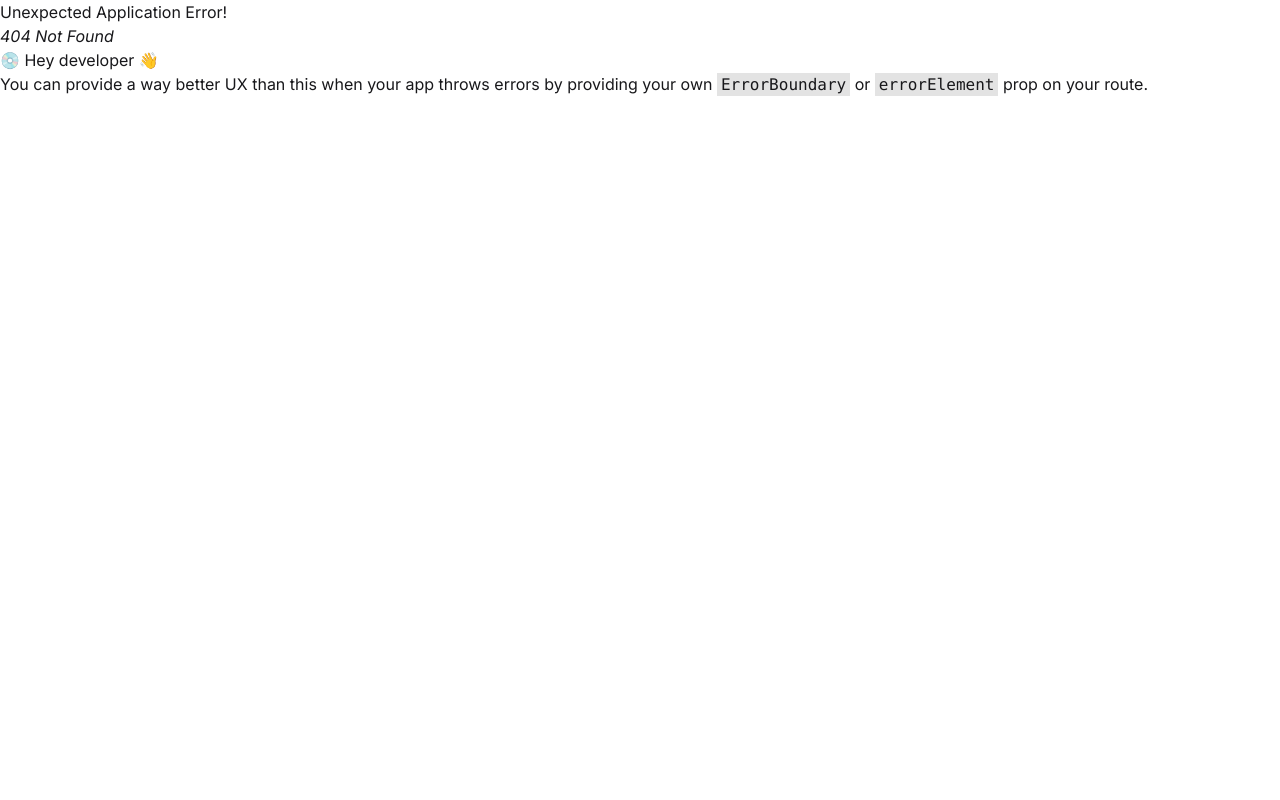
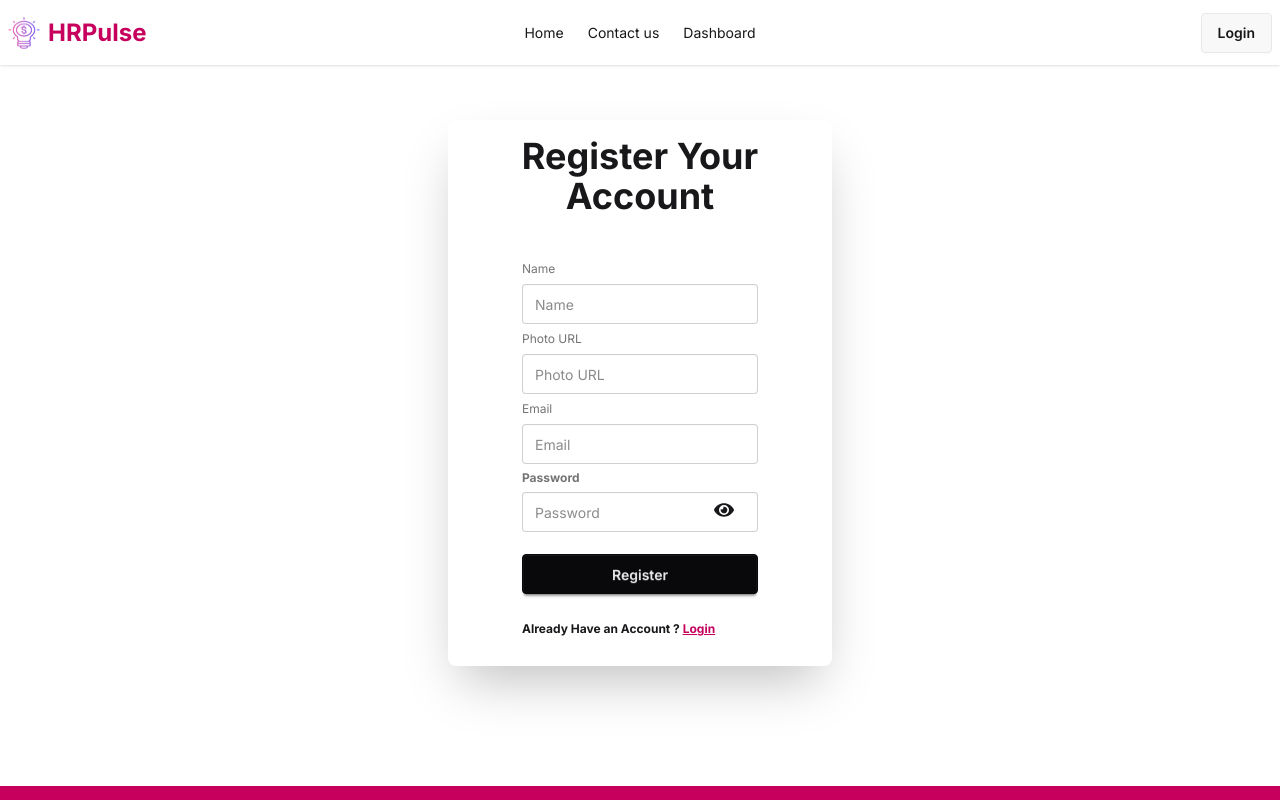
Before and after one commit to razaulkarim2410/hr-pulse-client, a React (Vite) app: page /register in a window 1280 px wide. Before the commit this address had no page. Shown: the top 800 px of the page. Built offline with nearby package versions, Linux system fonts and the light colour scheme.

Commit message:
create login form

```diff
--- a/package.json
+++ b/package.json
@@ -11,6 +11,7 @@
   },
   "dependencies": {
     "@tailwindcss/vite": "^4.1.11",
+    "firebase": "^11.10.0",
     "framer-motion": "^12.23.3",
     "lucide-react": "^0.525.0",
     "react": "^19.1.0",
@@ -19,6 +20,7 @@
     "react-icons": "^5.5.0",
     "react-responsive-carousel": "^3.2.23",
     "react-router": "^7.6.3",
+    "sweetalert2": "^11.22.2",
     "tailwindcss": "^4.1.11"
   },
   "devDependencies": {
--- /dev/null
+++ b/src/Pages/Login/Login.jsx
@@ -0,0 +1,54 @@
+import React, { useState } from 'react';
+import { FaEye } from 'react-icons/fa';
+import { Link } from 'react-router';
+
+const Login = () => {
+
+  const [showPassword, setShowPassword] = useState(false);
+
+  const handleLogin = (e) => {
+    e.preventDefault();
+    const form = e.target
+    const email = form.email.value
+    const password = form.password.value
+    console.log({ email, password })
+  }
+
+  return (
+    <div className="card bg-base-100 w-full max-w-sm shrink-0 shadow-2xl my-30 flex items-center justify-center mx-auto">
+      <h1 className="text-4xl font-bold text-center">Login now!</h1>
+      <form onSubmit={handleLogin} className="card-body">
+
+        <fieldset className="fieldset">
+
+          <label className="label">Email</label>
+          <input type="email"  name='email' className="input" placeholder="Email" />
+
+          <label className="label text-xs font-bold">Password</label>
+          <div className='relative'>
+            <input
+              name='password'
+
+              type={showPassword ? 'text' : 'password'}
+              className="input"
+              placeholder="Password"
+              required
+            />
+            <button
+              type="button"
+              onClick={() => setShowPassword(!showPassword)}
+              className='absolute top-3 right-4'
+            >
+              <FaEye size={20} />
+            </button>
+          </div>
+
+          <button type='submit' className="btn btn-neutral mt-4">LogIn</button>
+          <p className='text-l font-bold pt-5'>Don't Have an Account ? {" "} <Link className='underline  text-pink-700' to={'/register'}>Register</Link></p>
+        </fieldset>
+      </form>
+    </div>
+  );
+};
+
+export default Login;
--- /dev/null
+++ b/src/Pages/Register/Register.jsx
@@ -0,0 +1,64 @@
+import React from 'react';
+import { useState } from 'react';
+import { FaEye } from 'react-icons/fa';
+import { Link } from 'react-router';
+
+const Register = () => {
+
+  const [showPassword, setShowPassword] = useState(false);
+
+  const handleRegister = e => {
+
+    e.preventDefault();
+    const form = e.target;
+    const name = form.name.value;
+
+    const photo = form.photo.value;
+    const email = form.email.value;
+    const password = form.password.value;
+    console.log({ name, photo, email, password })
+  }
+  return (
+    <div className="card bg-base-100 w-full max-w-sm shrink-0 shadow-2xl my-30 flex items-center justify-center mx-auto">
+      <h2 className='text-4xl font-bold text-center py-4'>Register Your Account</h2>
+      <form onSubmit={handleRegister} className="card-body">
+
+        <fieldset className="fieldset">
+
+          <label className="label">Name</label>
+          <input type="text" required name='name' className="input" placeholder="Name" />
+
+          <label className="label">Photo URL</label>
+          <input type="text" required name='photo' className="input" placeholder="Photo URL" />
+
+          <label className="label">Email</label>
+          <input type="email" required name='email' className="input" placeholder="Email" />
+
+          <label className="label text-xs font-bold">Password</label>
+          <div className='relative'>
+            <input
+              name='password'
+
+              type={showPassword ? 'text' : 'password'}
+              className="input"
+              placeholder="Password"
+              required
+            />
+            <button
+              type="button"
+              onClick={() => setShowPassword(!showPassword)}
+              className='absolute  top-2 right-6'
+            >
+              <FaEye size={20} />
+            </button>
+          </div>
+
+          <button type='submit' className="btn btn-neutral mt-4">Register</button>
+          <p className='text-l font-bold pt-5'>Already Have an Account ?{" "} <Link className='underline font-bold text-pink-700 ' to={'/login'}>Login</Link></p>
+        </fieldset>
+      </form>
+    </div>
+  );
+};
+
+export default Register;
--- /dev/null
+++ b/src/firebase/firebase.config.js
@@ -0,0 +1,20 @@
+// Import the functions you need from the SDKs you need
+import { initializeApp } from "firebase/app";
+import { getAuth } from "firebase/auth";
+// TODO: Add SDKs for Firebase products that you want to use
+// https://firebase.google.com/docs/web/setup#available-libraries
+
+// Your web app's Firebase configuration
+const firebaseConfig = {
+  apiKey: "AIzaSyAY5PVpLzAEgiXu1LZyxZt-liJ3JMjYC08",
+  authDomain: "hr-pulse-b9fea.firebaseapp.com",
+  projectId: "hr-pulse-b9fea",
+  storageBucket: "hr-pulse-b9fea.firebasestorage.app",
+  messagingSenderId: "955844961304",
+  appId: "1:955844961304:web:6a24e7ae93b31afa644f6d"
+};
+
+// Initialize Firebase
+const app = initializeApp(firebaseConfig);
+// Initialize Firebase Authentication and get a reference to the service
+export const auth = getAuth(app);
--- a/src/router/router.jsx
+++ b/src/router/router.jsx
@@ -1,6 +1,8 @@
 import { createBrowserRouter } from "react-router";
 import RootLayouts from "../Layouts/RootLayouts";
 import Home from "../Pages/Home/Home/Home";
+import Login from "../Pages/Login/Login";
+import Register from "../Pages/Register/Register";
 
 export const router = createBrowserRouter([
   {
@@ -10,6 +12,14 @@ export const router = createBrowserRouter([
       {
         index: true,
        Component: Home
+      },
+      {
+        path:'/login',
+        Component: Login
+      },
+      {
+        path: '/register',
+        Component: Register
       }
     ]
   },
--- a/src/shared/Navbar/Navbar.jsx
+++ b/src/shared/Navbar/Navbar.jsx
@@ -1,5 +1,5 @@
 import React from 'react';
-import { NavLink } from 'react-router';
+import { Link, NavLink } from 'react-router';
 import logo from '../../assets/hrpulse-high-resolution-logo-transparent.png'
 
 const Navbar = () => {
@@ -7,6 +7,7 @@ const Navbar = () => {
     <li><NavLink to={'/'}>Home</NavLink></li>
     <li><NavLink to={'/contact'}>Contact us</NavLink></li>
     <li><NavLink to={'/dashboard'}>Dashboard</NavLink></li>
+
 
 
 
@@ -38,7 +39,7 @@ const Navbar = () => {
           </ul>
         </div>
         <div className="navbar-end">
-          <a className="btn">LogIn</a>
+          <Link to='/login' className="btn">Login</Link>
         </div>
       </div>
     </div>
```
Also changed, not shown: 1 other file (tests, documents, lock files or other folders).
